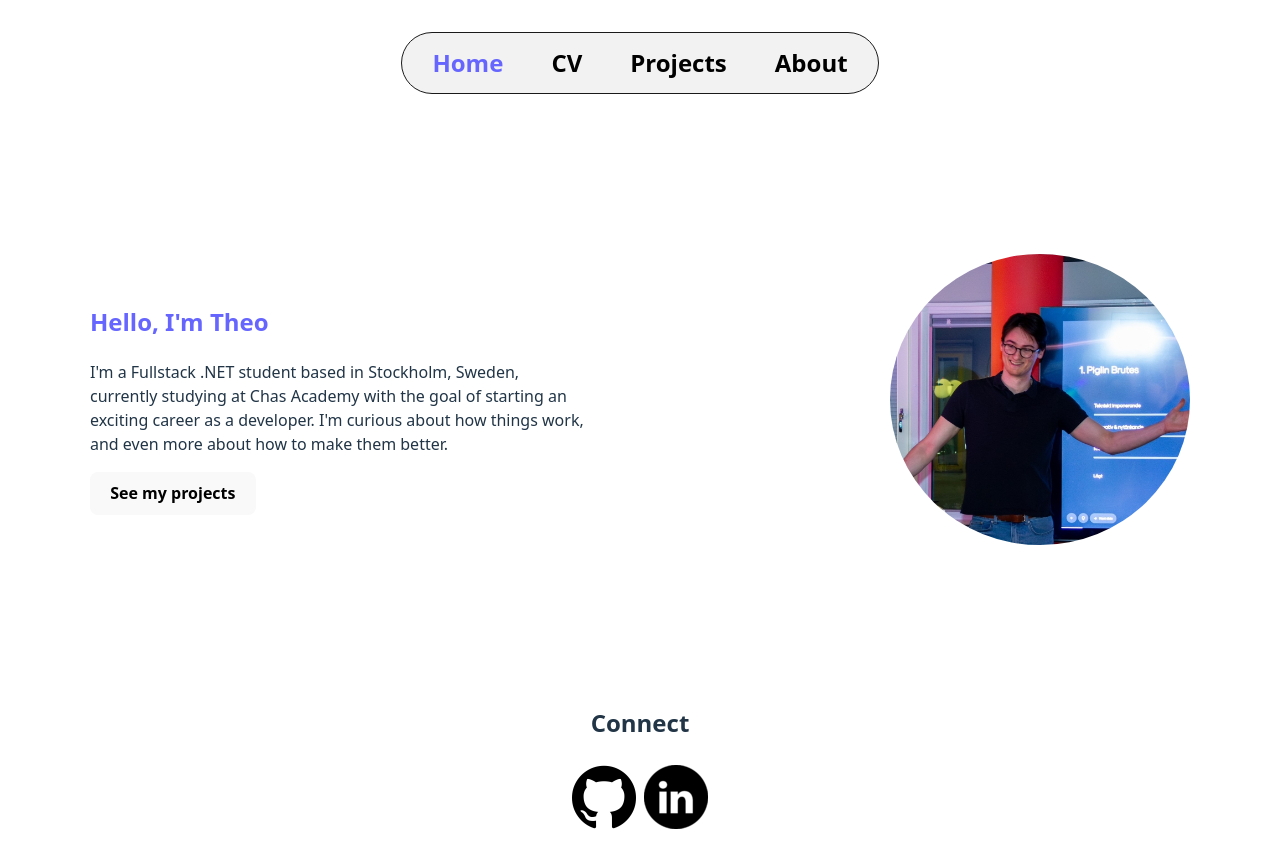
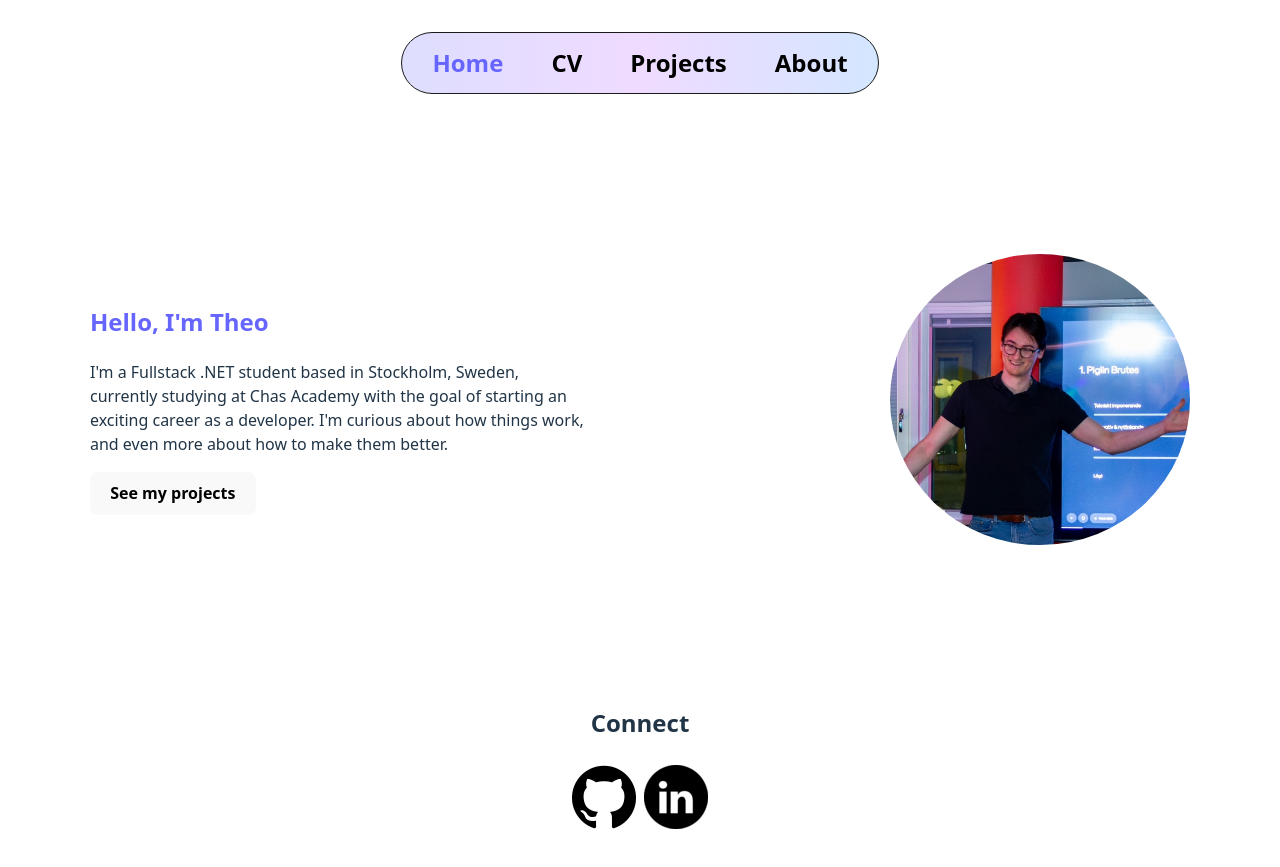
Before and after one commit to lskld/labb2_cv_portal, a React (Vite) app: page / in a window 1280 px wide. Built offline with nearby package versions, Linux system fonts and the light colour scheme.

Commit message:
changed navbar styling

```diff
--- a/src/components/navbar/Navbar.css
+++ b/src/components/navbar/Navbar.css
@@ -1,5 +1,5 @@
 .navbar {
-  background-color: #f2f2f2;
+  background: linear-gradient(90deg, #dedeff, #efdbff, #d4e6ff);
   border: 1px solid;
   border-color: #1a1a1a;
   padding: 12px 30px;
```
